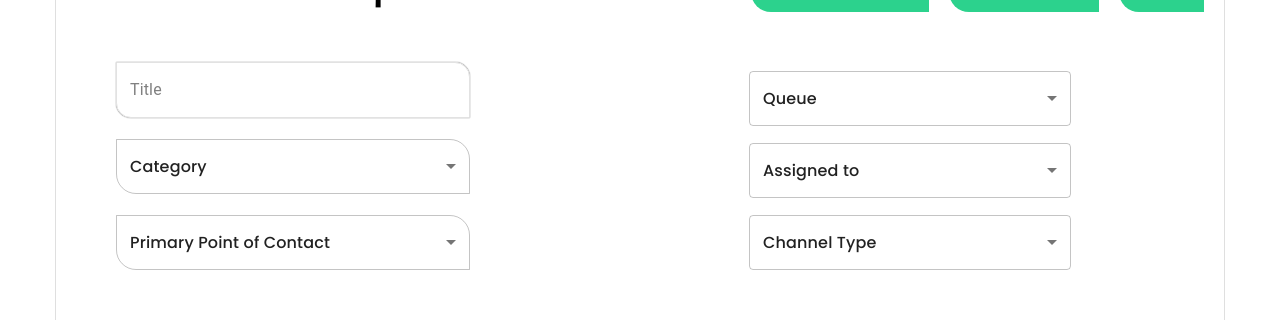
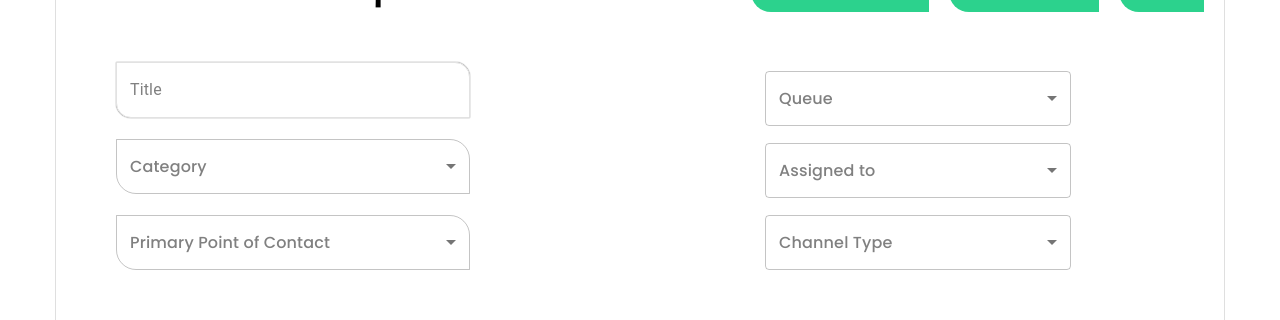
Before and after one commit to Aayshaparveen/neutrelle-demo, a React (Vite) app: page /ServicePage in a window 1280 px wide. Shown: the part 287-607 px from the top of the page. Built offline with nearby package versions, Linux system fonts and the light colour scheme.

Commit message:
Add Css in Service page

```diff
--- a/src/ServicePage/style.css
+++ b/src/ServicePage/style.css
@@ -49,6 +49,11 @@ h1{
     padding: 50px 60px;
     justify-content: space-between;
 }
+em {
+    font-style: normal;
+    color: gray;
+    font-weight: normal;
+}
 .col-1{
     display: flex;
     flex-direction: column;
@@ -62,8 +67,6 @@ h1{
     display: flex;
     flex-direction: column;
     padding-right: 85px;
-}
-.css-1869usk-MuiFormControl-root{
     min-width: 322px !important;
     margin: 0px;
 }
```
